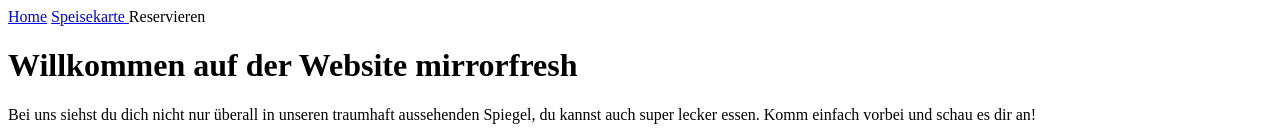
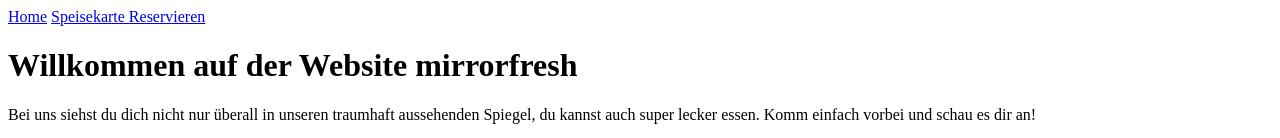
Before and after one commit to emmaschuster/emmaschuster.github.io, a plain HTML site: page index.html in a window 1280 px wide. Shown: the top 138 px of the page. Drawn offline with Linux system fonts and the light colour scheme.

Commit message:
reservierung

```diff
--- a/index.html
+++ b/index.html
@@ -7,7 +7,7 @@
 
                         <a href="index.html">Home</a>
                         <a href="Speisekarte">Speisekarte </a>
-                        <a hrf="Reservieren">Reservieren </a>
+                        <a href="Reservieren">Reservieren </a>
 
                 </div>
 
```
